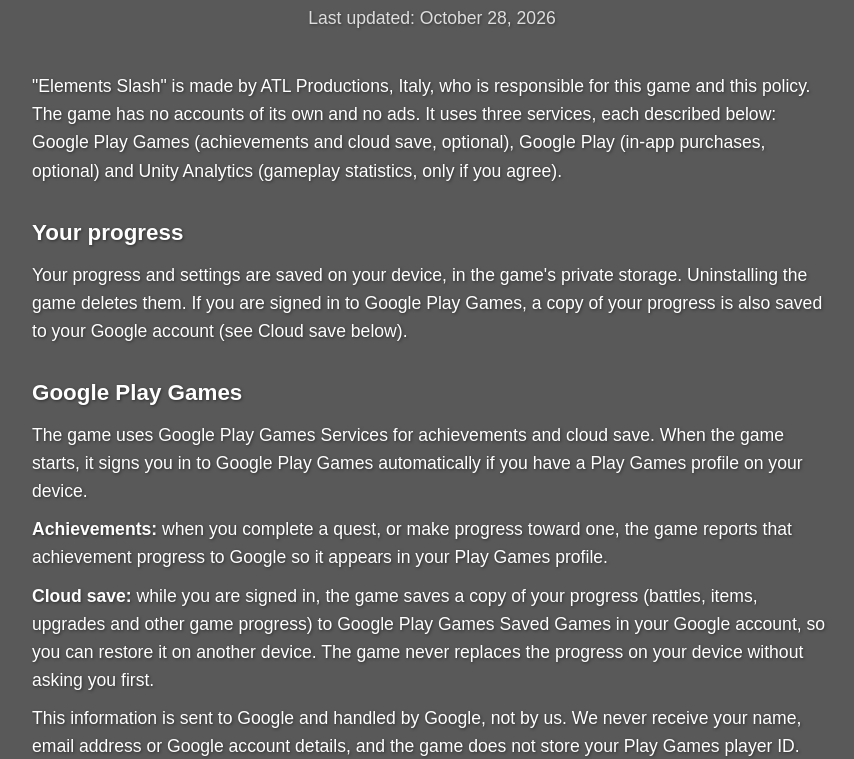
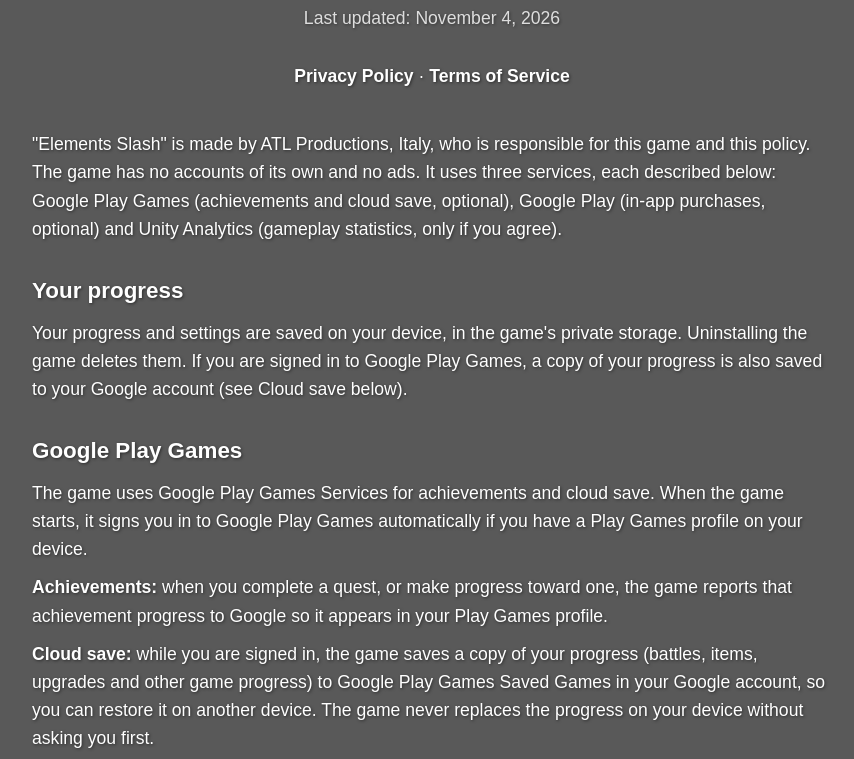
Before and after one commit to atlproductions/atlproductions.github.io, a plain HTML site: page elements-slash/index.html in a window 1280 px wide. Shown: the part 290-1049 px from the top of the page, without its empty margins (208-1062 px from the left). Drawn offline with Linux system fonts and the light colour scheme.

Commit message:
Update last updated date in privacy policy

```diff
--- a/elements-slash/index.html
+++ b/elements-slash/index.html
@@ -78,7 +78,8 @@
   <body>
     <img src="icon.png" alt="Elements Slash Logo" class="logo">
     <h1>Elements Slash - Privacy Policy</h1>
-    <p class="updated">Last updated: October 28, 2026</p>
+    <p class="updated">Last updated: November 4, 2026</p>
+    <p style="margin: 0 0 30px;"><strong>Privacy Policy</strong> · <a href="terms/">Terms of Service</a></p>
 
     <main>
       <p>"Elements Slash" is made by ATL Productions, Italy, who is responsible for this game and this policy. The game has no accounts of its own and no ads. It uses three services, each described below: Google Play Games (achievements and cloud save, optional), Google Play (in-app purchases, optional) and Unity Analytics (gameplay statistics, only if you agree).</p>
```
